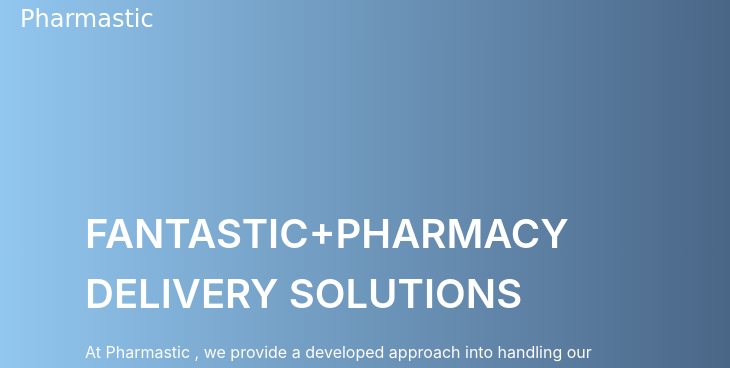
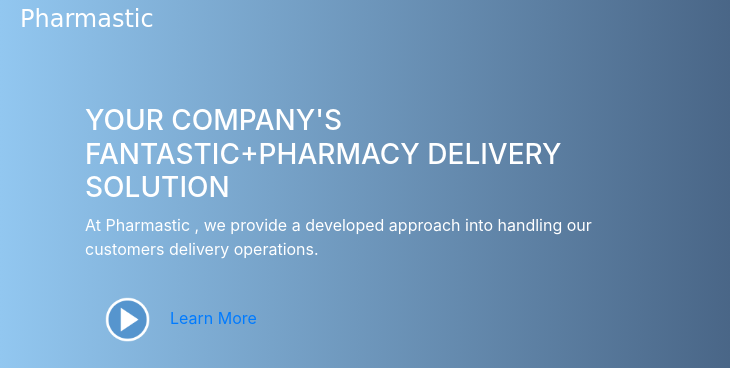
Before and after one commit to FarisAlahmad714/Pharmastic, a plain HTML site: page index.html in a window 1280 px wide. Shown: the top 368 px of the page, 0-730 px from the left. Drawn offline with nearby package versions, Linux system fonts and the light colour scheme.

Commit message:
Resized body styling to fit to all devices

```diff
--- a/index.html
+++ b/index.html
@@ -43,7 +43,7 @@
         <div class="container">
             <div class="row">
                 <div class="col-md-6">
-                    <p class="promo">FANTASTIC+PHARMACY DELIVERY SOLUTIONS</p>
+                    <h3 class="promo">YOUR COMPANY'S FANTASTIC+PHARMACY DELIVERY SOLUTION</h3>
                     <p>At Pharmastic , we provide a developed approach into handling our customers delivery operations.</p>
                     <a href=""><img src="images/25.png"class="play" alt="">Learn More</a>
                 </div>
--- a/styles.css
+++ b/styles.css
@@ -3,6 +3,8 @@
     padding: 0;
 }
 body{
+    width: 100%;
+    height: 100%;
     font-family: sans-serif;
 }
 
@@ -58,11 +60,11 @@
     color: #fff;
     text-decoration: none;
 }
-.promo{
+/* .promo{
     font-size: 40px;
     font-weight: 600;
     margin-top: 100px;
-}
+} */
 
 .play{
     width: 45px;
```
